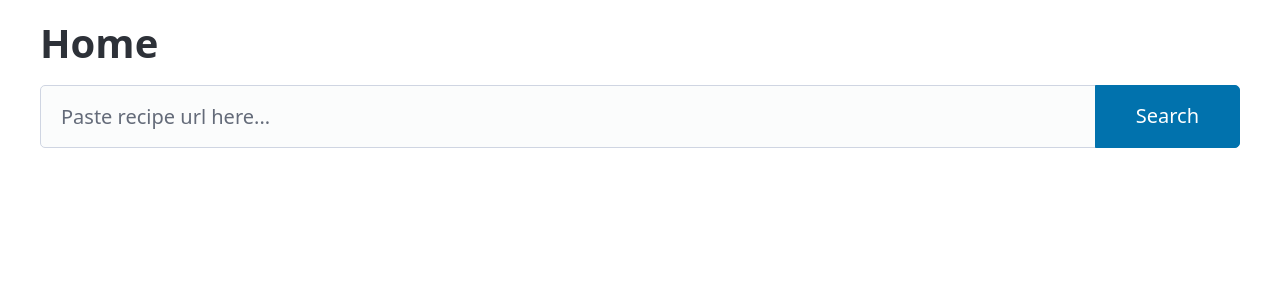
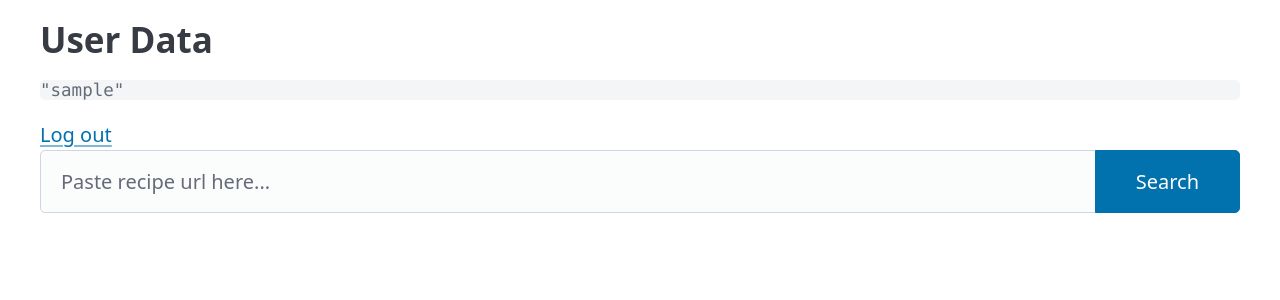
Before and after one commit to bartaldavid/cookbook, a FastAPI app: page / in a window 1280 px wide. Shown: the top 300 px of the page. Run offline with FastAPI, Linux system fonts and the light colour scheme; the visitor is signed in with stand-in values (Sample User, id 1); parts of the project's set-up code (start-up, migrations or seed data) failed here and were passed over; some libraries are stand-ins or nearby versions.

Commit message:
add basic google oauth

```diff
--- a/db.py
+++ b/db.py
@@ -1,5 +1,4 @@
 from sqlalchemy import create_engine
-from sqlalchemy.ext.declarative import declarative_base
 from sqlalchemy.orm import sessionmaker
 
 SQLALCHEMY_DATABASE_URL = "sqlite:///local.db"
--- a/main.py
+++ b/main.py
@@ -1,33 +1,36 @@
+import json
+import os
 from typing import Annotated
-from fastapi import Depends, FastAPI, HTTPException, Header, Request, Response
+
+import validators
+from authlib.integrations.starlette_client import OAuth, OAuthError
+from fastapi import Depends, FastAPI, Header, HTTPException, Request
 from fastapi.responses import HTMLResponse, RedirectResponse
-import validators
 from fastapi.templating import Jinja2Templates
 from sqlalchemy.orm import Session
 from starlette.config import Config
 from starlette.middleware.sessions import SessionMiddleware
-from authlib.integrations.starlette_client import OAuth, OAuthError
 
-
-from .utils import scrape_recipe_from_url
-
-from .crud import get_all_recipes, save_recipe_to_db, get_recipe_from_db
+from .crud import get_all_recipes, get_recipe_from_db, save_recipe_to_db
 from .db import SessionLocal, engine
 from .models import Base
+from .utils import scrape_recipe_from_url
 
 Base.metadata.create_all(bind=engine)
 
 app = FastAPI()
-app.add_middleware(SessionMiddleware, secret_key='secret-key')
+app.add_middleware(
+    SessionMiddleware, secret_key=os.getenv("AUTH_SECRET", "unsafe-secret-key")
+)
 config = Config(".env")
 oauth = OAuth(config)
 
-GOOGLE_OAUTH_CONF_URL = 'https://accounts.google.com/.well-known/openid-configuration'
+GOOGLE_OAUTH_CONF_URL = "https://accounts.google.com/.well-known/openid-configuration"
 
 oauth.register(
-    name='google',
+    name="google",
     server_metadata_url=GOOGLE_OAUTH_CONF_URL,
-    client_kwargs={'scope': 'openid email profile'},
+    client_kwargs={"scope": "openid email profile"},
 )
 
 
@@ -43,21 +46,23 @@
 
 templates = Jinja2Templates(directory="templates")
 
+
 @app.get("/login")
 async def login(request: Request):
-    redirect_uri = request.url_for('auth')
+    redirect_uri = request.url_for("auth")
     return await oauth.google.authorize_redirect(request, redirect_uri)
+
 
 @app.route("/auth")
 async def auth(request: Request):
     try:
         token = await oauth.google.authorize_access_token(request)
     except OAuthError as error:
-        return HTMLResponse(f'<h1>{error.error}</h1>')
-    user = token.get('userinfo')
+        return HTMLResponse(f"<h1>{error.error}</h1>")
+    user = token.get("userinfo")
     if user:
-        request.session['user'] = dict(user)
-    return RedirectResponse(url='/')
+        request.session["user"] = dict(user)
+    return RedirectResponse(url="/")
 
 
 @app.get("/recipe/url")
@@ -83,10 +88,11 @@
         request=request, name="recipe.html", context=dict(recipe=recipe)
     )
 
-@app.get('/logout')
+
+@app.get("/logout")
 async def logout(request: Request):
-    request.session.pop('user', None)
-    return RedirectResponse(url='/')
+    request.session.pop("user", None)
+    return RedirectResponse(url="/")
 
 
 @app.get("/recipe/{recipe_nanoid:str}")
@@ -110,9 +116,12 @@
 
 @app.get("/", response_class=HTMLResponse)
 def root(request: Request, db: Session = Depends(get_db)):
-
     recipes = get_all_recipes(db)
+    user = request.session.get("user")
+    user_json = json.dumps(user)
 
     return templates.TemplateResponse(
-        request=request, name="recipe-url-form.html", context={"recipes": recipes}
+        request=request,
+        name="recipe-url-form.html",
+        context={"recipes": recipes, "user_data": user_json},
     )
--- a/models.py
+++ b/models.py
@@ -1,10 +1,10 @@
 from typing import Optional
+
 from sqlalchemy import ForeignKey, Integer
+from sqlalchemy.ext.declarative import declarative_base
 from sqlalchemy.orm import Mapped, mapped_column, relationship
-from sqlalchemy.ext.declarative import declarative_base
 
 from .utils import generate_url_safe_nanoid
-
 
 Base = declarative_base()
 
--- a/templates/recipe-url-form.html
+++ b/templates/recipe-url-form.html
@@ -1,7 +1,13 @@
 {% extends 'base.html' %}
 <!--  -->
 {% block content %}
-<h1>Home</h1>
+{% if user_data != 'null' %}
+  <h2>User Data</h2>
+  <pre>{{user_data}}</pre>
+  <a href="/logout">Log out</a>
+{% else %}
+  <a href="/login">Log in</a>
+{% endif %}
 <form hx-get="/recipe/url" hx-target="#content" hx-indicator="#indicator">
   <fieldset role="group">
     <input type="url" name="url" placeholder="Paste recipe url here..." />
--- a/utils.py
+++ b/utils.py
@@ -1,7 +1,9 @@
+import httpx
+from nanoid import generate
 from recipe_scrapers import scrape_html
+
 from .schemas import RecipeScraperResult
-from nanoid import generate
-import httpx
+
 
 async def scrape_recipe_from_url(url: str) -> RecipeScraperResult:
     async with httpx.AsyncClient() as client:
```
Also changed, not shown: crud.py (+9 -4 lines), 1 other file.
